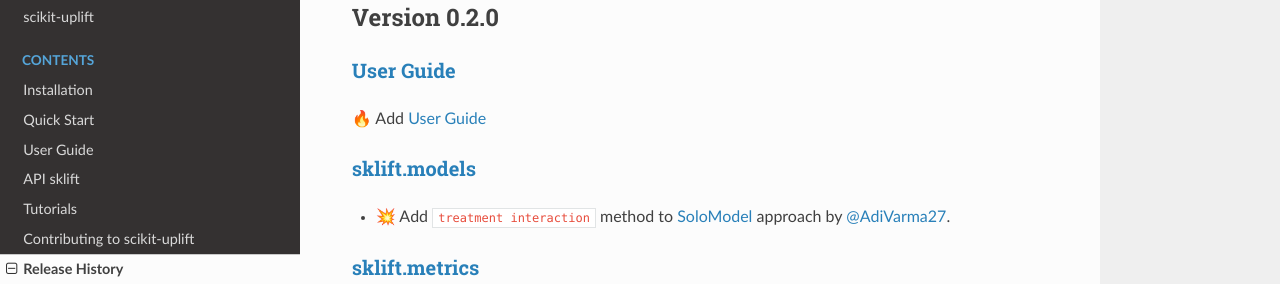
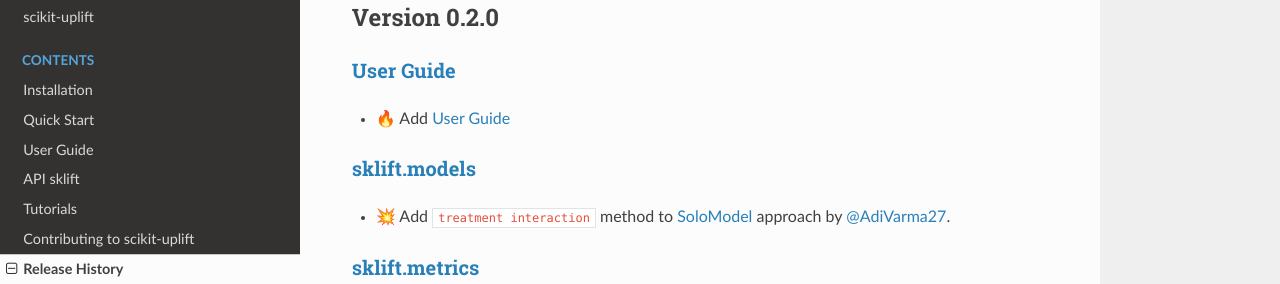
Before and after one commit to maks-sh/scikit-uplift, a Sphinx documentation site: the page built from docs/changelog.md, in a window 1280 px wide. Shown: the part 404-688 px from the top of the page. Built offline with Sphinx 7.4.7 and the Read the Docs theme 2.0.0, drawn with Linux system fonts in a browser that asks for light colours.

```diff
--- a/docs/changelog.md
+++ b/docs/changelog.md
@@ -12,7 +12,7 @@
 
 ### [User Guide](https://scikit-uplift.readthedocs.io/en/latest/user_guide.html)
 
-🔥 Add [User Guide](https://scikit-uplift.readthedocs.io/en/latest/user_guide.html)
+* 🔥 Add [User Guide](https://scikit-uplift.readthedocs.io/en/latest/user_guide.html)
 
 ### [sklift.models](https://scikit-uplift.readthedocs.io/en/latest/api/models.html)
 
```
